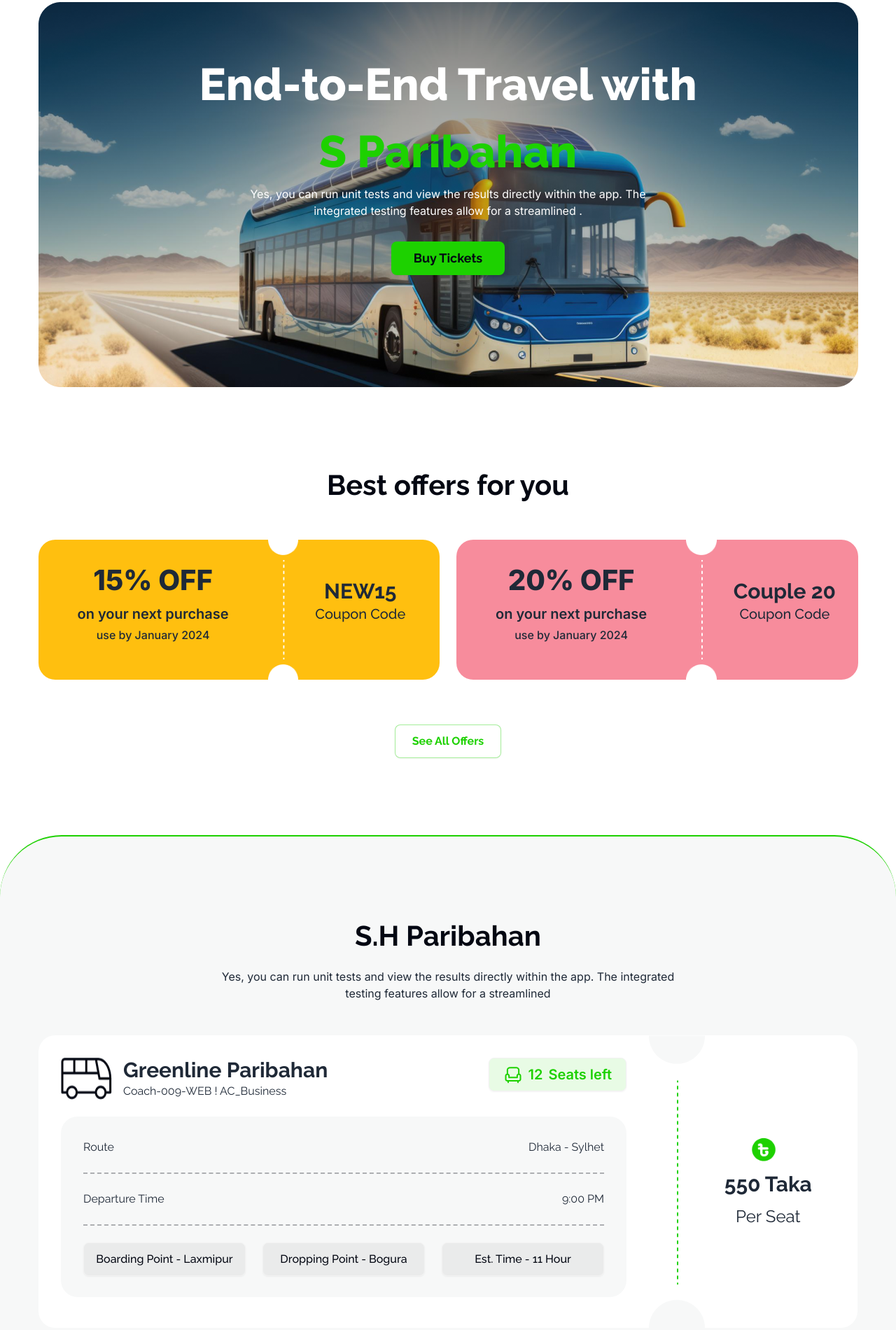
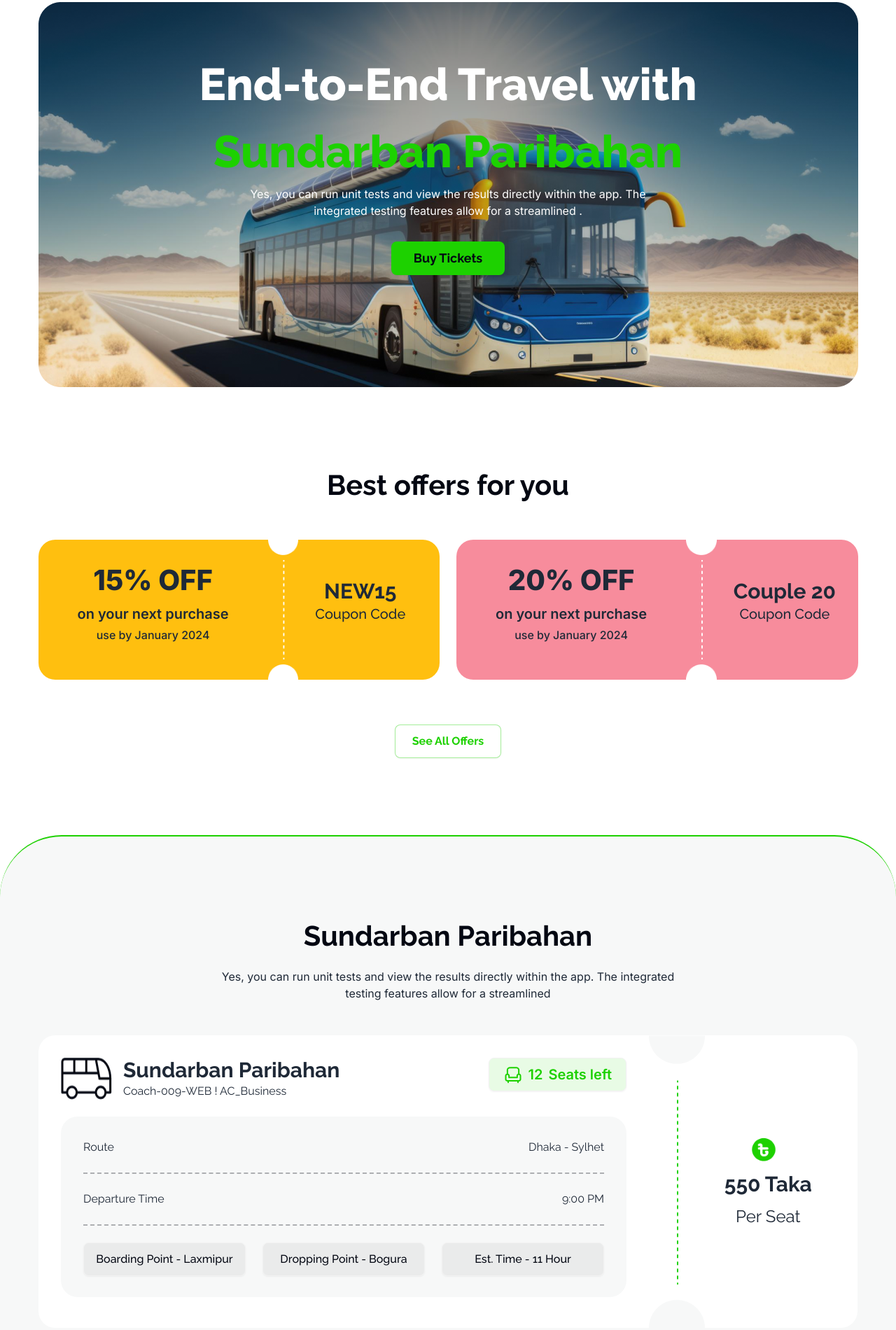
Before and after one commit to sumon1918006/B9-fifth-assignment, a plain HTML site: page index.html in a window 1280 px wide. Shown: the part 97-1997 px from the top of the page at 70% size. Drawn offline with nearby package versions, Linux system fonts and the light colour scheme.

Commit message:
sundarban

```diff
--- a/index.html
+++ b/index.html
@@ -109,7 +109,7 @@
       >
         <h1 class="font-extrabold text-[64px] pt-[70px]">
           End-to-End Travel with <br /><span class="text-nav-bus"
-            >S Paribahan</span
+            >Sundarban Paribahan</span
           >
         </h1>
         <p class="pb-8 inter-font">
@@ -182,7 +182,7 @@
       >
         <!-- site title  -->
         <div class="text-center mt-28 space-y-4">
-          <h1 class="font-bold text-[40px] text-button-text">S.H Paribahan</h1>
+          <h1 class="font-bold text-[40px] text-button-text">Sundarban Paribahan</h1>
           <p class="inter-font">
             Yes, you can run unit tests and view the results directly within the
             app. The integrated <br />
@@ -196,12 +196,12 @@
         >
           <section>
             <div class="p-8">
-              <!-- bus image + number of seat  -->
+              <!-- bus image & number of seat  -->
               <div class="flex justify-between">
                 <div class="flex gap-4">
                   <img class="" src="images/bus-logo.png" alt="" />
                   <div>
-                    <h1 class="font-bold text-3xl">Greenline Paribahan</h1>
+                    <h1 class="font-bold text-3xl">Sundarban Paribahan</h1>
                     <p>Coach-009-WEB ! AC_Business</p>
                   </div>
                 </div>
@@ -482,7 +482,7 @@
       </div>
 
       <div class="flex justify-between pt-8">
-        <p>@all rights reserved, P-Ticket services limited.2024</p>
+        <p>@All rights reserved, E-Ticket services limited.2024</p>
         <div class="flex gap-8">
           <p>Terms & condition</p>
           <p>Return & refund policy</p>
--- a/scripts/bus-management.js
+++ b/scripts/bus-management.js
@@ -50,7 +50,7 @@
   // get Grand - total price
   let totalGrandPriceElement = document.getElementById("grand-total-price");
 
-  // find cupon section
+  // find cupon section & discount count
   const cuponSection = document.getElementById("cupon-section");
 
   if (CuponCode == "NEW15") {
--- a/scripts/reuse.js
+++ b/scripts/reuse.js
@@ -6,7 +6,7 @@
   targetSction.scrollIntoView({ behavior: "smooth" });
 }
 
-// decrease total seat
+// decrease total seat number
 function totalSeatDecrease(elementId) {
   let totalSeatDecrease = document.getElementById(elementId);
   let totalSeatText = totalSeatDecrease.innerText;
@@ -15,7 +15,7 @@
   totalSeatDecrease.innerText = totalSeatNumber;
 }
 
-// increase select seat
+// increase select seat number
 function increaseSelectSeat(elementId) {
   let totalSelectSeat = document.getElementById(elementId);
   let totalSelectSeatNumber = parseInt(totalSelectSeat.innerText);
```
